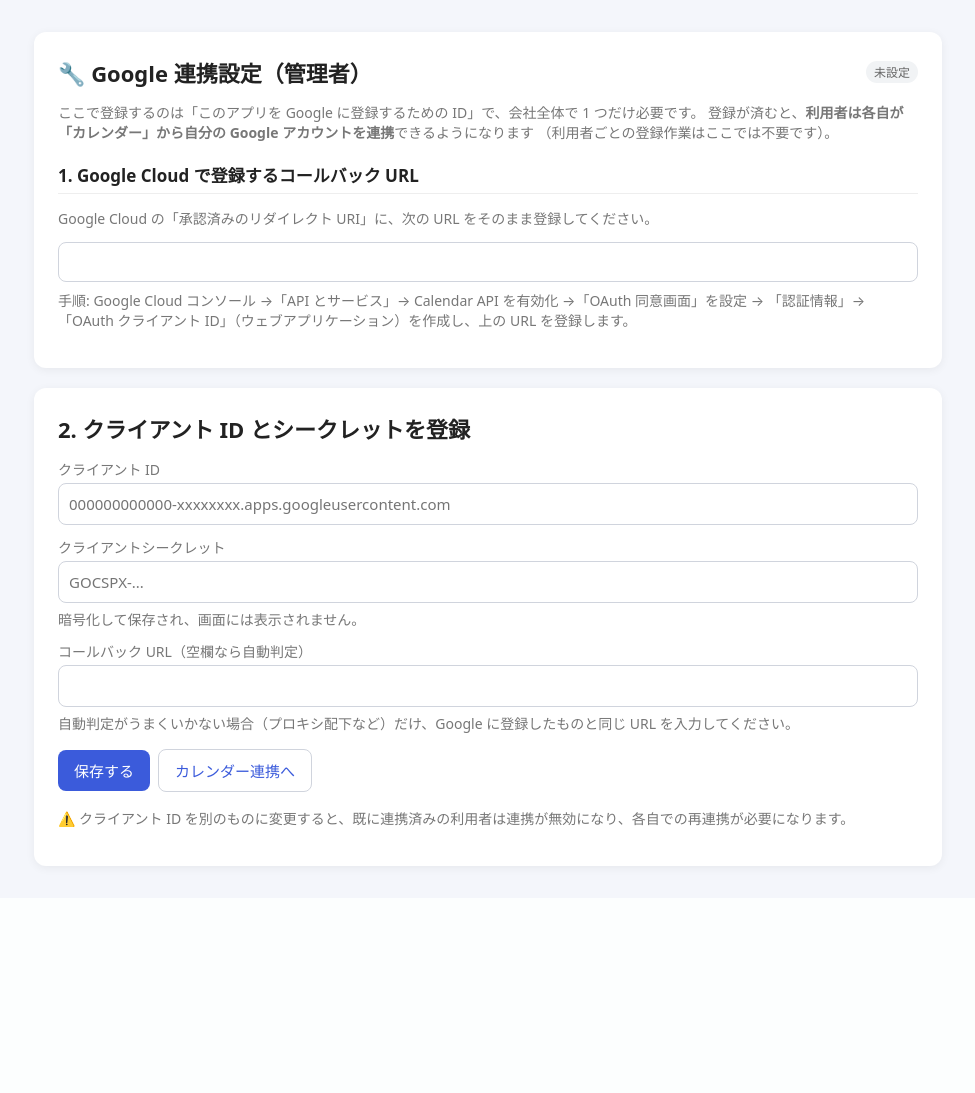
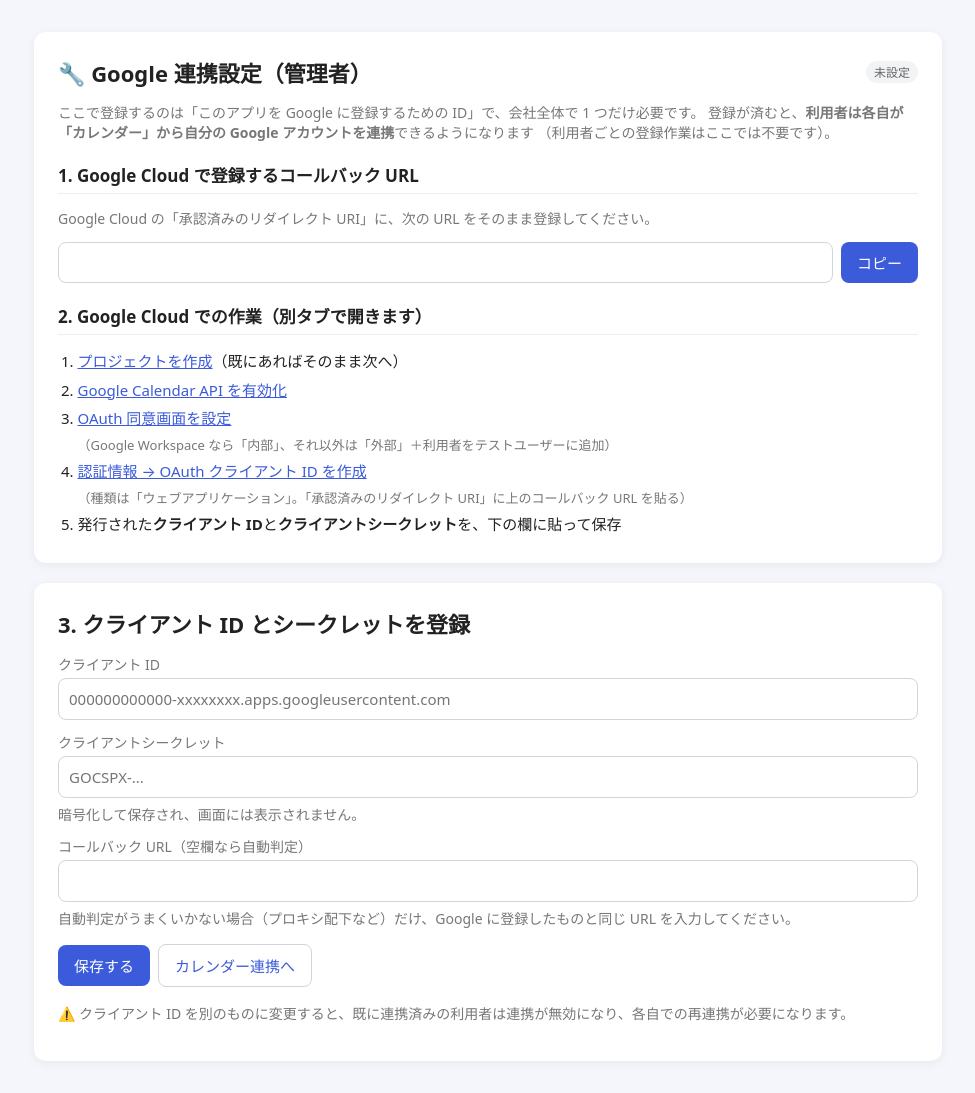
Before and after one commit to system-asayama/nippou-app, a Flask app: template templates/admin_google.html in a window 1280 px wide. Shown: the part 50-1143 px from the top of the page, without its empty margins (152-1127 px from the left). Before the commit the page ends 920 px from the top, so only its background shows below. Run offline with Flask 3, Linux system fonts and the light colour scheme; the template is opened without the code that fills it, so the values that code supplies are empty.

Commit message:
feat: Google 連携設定にコピーボタンと Google Cloud への導線を追加
スマホではコールバック URL が途中で切れて選択しづらく、Google 側の
どのページへ行けばよいかも分からなかった。

- コールバック URL に「コピー」ボタンを追加。押すと「コピーしました」に変わる。
  Clipboard API が使えない環境では選択してのコピーにフォールバックする
- Google Cloud の該当ページへのリンクを手順の順に掲載（プロジェクト作成 /
  Calendar API 有効化 / OAuth 同意画面 / 認証情報）。いずれも別タブで開く
- 各手順に補足（同意画面の内部・外部の選び分け、クライアントの種類など）
- 見出しの番号を 1〜3 に振り直した
- tests: コピーボタンとリンクの表示テストを追加（計 52 件）

Co-Authored-By: Claude Opus 5 <noreply@anthropic.com>
Claude-Session: https://claude.ai/code/session_01Ed1s8PdLrsgPToMWpUvyeD

```diff
--- a/templates/admin_google.html
+++ b/templates/admin_google.html
@@ -22,17 +22,43 @@
   <div class="section">
     <h2>1. Google Cloud で登録するコールバック URL</h2>
     <p class="muted">Google Cloud の「承認済みのリダイレクト URI」に、次の URL をそのまま登録してください。</p>
-    <input type="text" readonly value="{{ setting.redirect_uri or callback_url }}"
-           onclick="this.select();" style="font-family:monospace;">
-    <p class="muted" style="margin-top:8px;">
-      手順: Google Cloud コンソール →「API とサービス」→ Calendar API を有効化 →「OAuth 同意画面」を設定 →
-      「認証情報」→「OAuth クライアント ID」（ウェブアプリケーション）を作成し、上の URL を登録します。
-    </p>
+    <div class="copy-row">
+      <input id="callback-url" type="text" readonly value="{{ setting.redirect_uri or callback_url }}"
+             onclick="this.select();" style="font-family:monospace;">
+      <button type="button" class="copy-btn" data-copy-target="callback-url">コピー</button>
+    </div>
+  </div>
+
+  <div class="section">
+    <h2>2. Google Cloud での作業（別タブで開きます）</h2>
+    <ol class="steps">
+      <li>
+        <a class="link" href="https://console.cloud.google.com/projectcreate" target="_blank" rel="noopener">
+          プロジェクトを作成</a>（既にあればそのまま次へ）
+      </li>
+      <li>
+        <a class="link" href="https://console.cloud.google.com/apis/library/calendar-json.googleapis.com"
+           target="_blank" rel="noopener">Google Calendar API を有効化</a>
+      </li>
+      <li>
+        <a class="link" href="https://console.cloud.google.com/apis/credentials/consent"
+           target="_blank" rel="noopener">OAuth 同意画面を設定</a>
+        <span class="muted">（Google Workspace なら「内部」、それ以外は「外部」＋利用者をテストユーザーに追加）</span>
+      </li>
+      <li>
+        <a class="link" href="https://console.cloud.google.com/apis/credentials"
+           target="_blank" rel="noopener">認証情報 → OAuth クライアント ID を作成</a>
+        <span class="muted">
+          （種類は「ウェブアプリケーション」。「承認済みのリダイレクト URI」に上のコールバック URL を貼る）
+        </span>
+      </li>
+      <li>発行された<strong>クライアント ID</strong>と<strong>クライアントシークレット</strong>を、下の欄に貼って保存</li>
+    </ol>
   </div>
 </div>
 
 <div class="card">
-  <h1>2. クライアント ID とシークレットを登録</h1>
+  <h1>3. クライアント ID とシークレットを登録</h1>
   <form method="post" action="{{ url_for('admin_google') }}">
     <label for="client_id">クライアント ID</label>
     <input id="client_id" name="client_id" required
@@ -75,4 +101,41 @@
     ⚠️ クライアント ID を別のものに変更すると、既に連携済みの利用者は連携が無効になり、各自での再連携が必要になります。
   </p>
 </div>
+
+
+<style>
+  .copy-row { display:flex; gap:8px; align-items:stretch; }
+  .copy-row input { flex:1; min-width:0; }
+  .copy-btn { margin-top:0; white-space:nowrap; }
+  .copy-btn.done { background:#0c8599; }
+  .steps { margin:0; padding-left:1.3em; line-height:1.9; font-size:15px; }
+  .steps .muted { display:block; font-size:13px; }
+</style>
+<script>
+  document.querySelectorAll(".copy-btn").forEach(function (button) {
+    button.addEventListener("click", function () {
+      var field = document.getElementById(button.dataset.copyTarget);
+      if (!field) return;
+      var done = function () {
+        var original = button.textContent;
+        button.textContent = "コピーしました";
+        button.classList.add("done");
+        setTimeout(function () {
+          button.textContent = original;
+          button.classList.remove("done");
+        }, 1500);
+      };
+      // https では Clipboard API、それ以外は選択してのコピーにフォールバックする
+      field.select();
+      field.setSelectionRange(0, field.value.length);
+      if (navigator.clipboard && window.isSecureContext) {
+        navigator.clipboard.writeText(field.value).then(done, function () {
+          if (document.execCommand("copy")) done();
+        });
+      } else if (document.execCommand("copy")) {
+        done();
+      }
+    });
+  });
+</script>
 {% endblock %}
```
Also changed, not shown: tests/test_app.py (+11 -0 lines).
